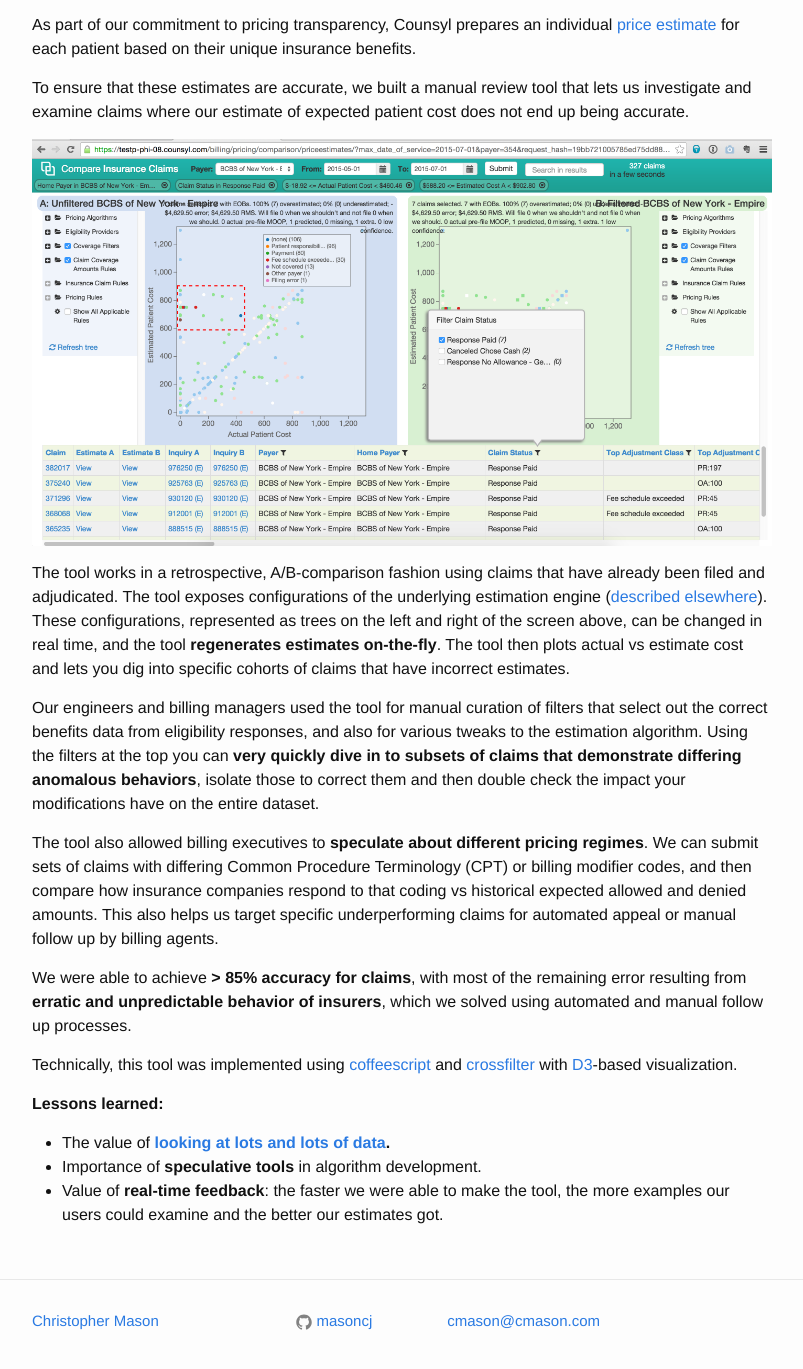
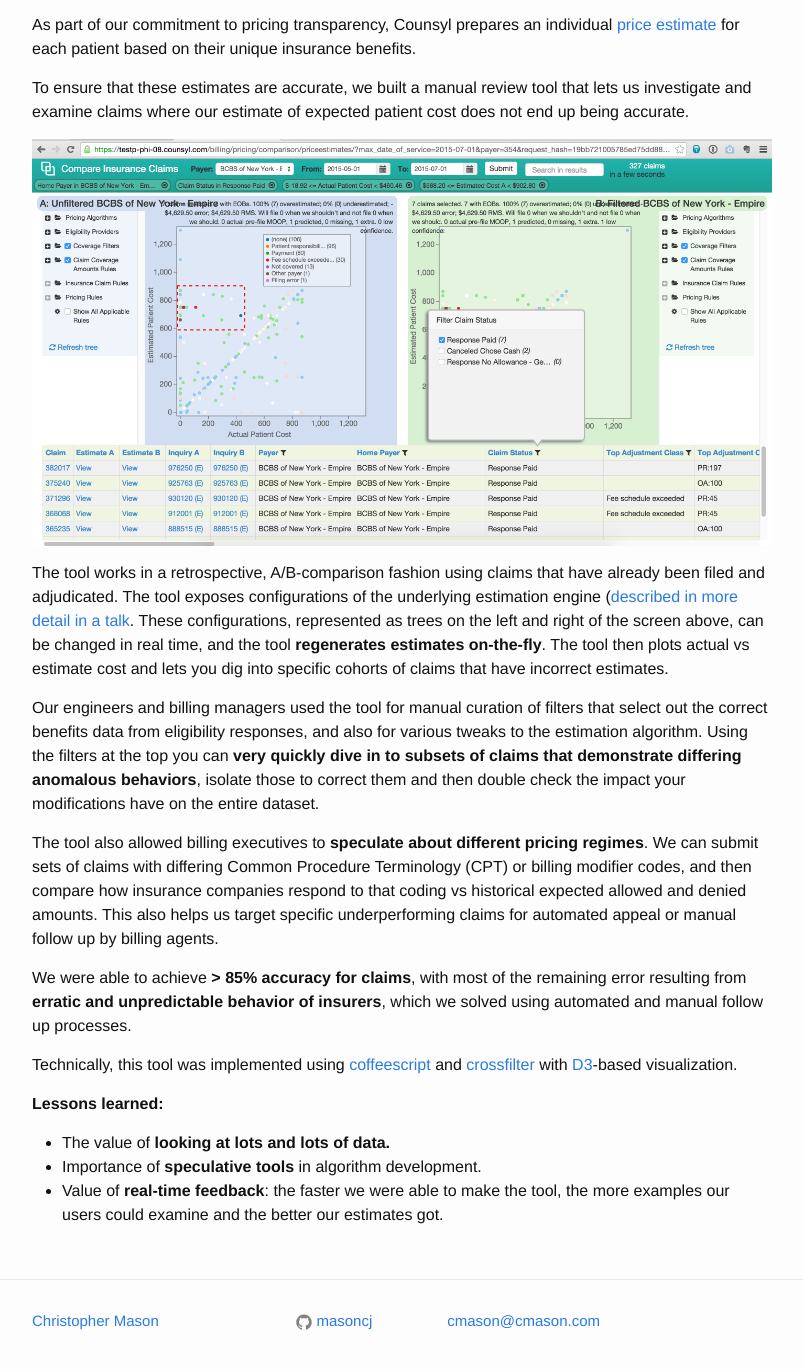
Before and after one commit to masoncj/masoncj.github.io, a Jekyll site: the page built from _projects/comparison_tool.md, in a window 1280 px wide and 1400 px high, scrolled down 257 px. Shown: the top 1369 px of the window, without its empty margins (238-1041 px from the left). Built offline with Jekyll 4.4.1, drawn with Linux system fonts in a browser that asks for light colours.

Commit message:
fix link

```diff
--- a/_projects/comparison_tool.md
+++ b/_projects/comparison_tool.md
@@ -19,7 +19,7 @@ To ensure that these estimates are accurate, we built a manual review tool that
 
 ![Comparison Tool Screenshot](/images/projects/comparison_tool/comparison_tool_filter.png)
 
-The tool works in a retrospective, A/B-comparison fashion using claims that have already been filed and adjudicated.  The tool exposes configurations of the underlying estimation engine ([described elsewhere](/projects/pricing_estimates/)). These configurations, represented as trees on the left and right of the screen above, can be changed in real time, and the tool **regenerates estimates on-the-fly**.  The tool then plots actual vs estimate cost and lets you dig into specific cohorts of claims that have incorrect estimates.
+The tool works in a retrospective, A/B-comparison fashion using claims that have already been filed and adjudicated.  The tool exposes configurations of the underlying estimation engine ([described in more detail in a talk](/talks/20170727_estimates_pdx_python/). These configurations, represented as trees on the left and right of the screen above, can be changed in real time, and the tool **regenerates estimates on-the-fly**.  The tool then plots actual vs estimate cost and lets you dig into specific cohorts of claims that have incorrect estimates.
 
 Our engineers and billing managers used the tool for manual curation of filters that select out the correct benefits data from eligibility responses, and also for various tweaks to the estimation algorithm.  Using the filters at the top you can **very quickly dive in to subsets of claims that demonstrate differing anomalous behaviors**, isolate those to correct them and then double check the impact your modifications have on the entire dataset.
 
@@ -31,6 +31,6 @@ Technically, this tool was implemented using [coffeescript](https://coffeescript
 
 **Lessons learned:**
 
-* The value of **[looking at lots and lots of data](/posts/2019-01-30-know_thy_data/).**
+* The value of **looking at lots and lots of data.**
 * Importance of **speculative tools** in algorithm development.
 * Value of **real-time feedback**: the faster we were able to make the tool, the more examples our users could examine and the better our estimates got.
```
